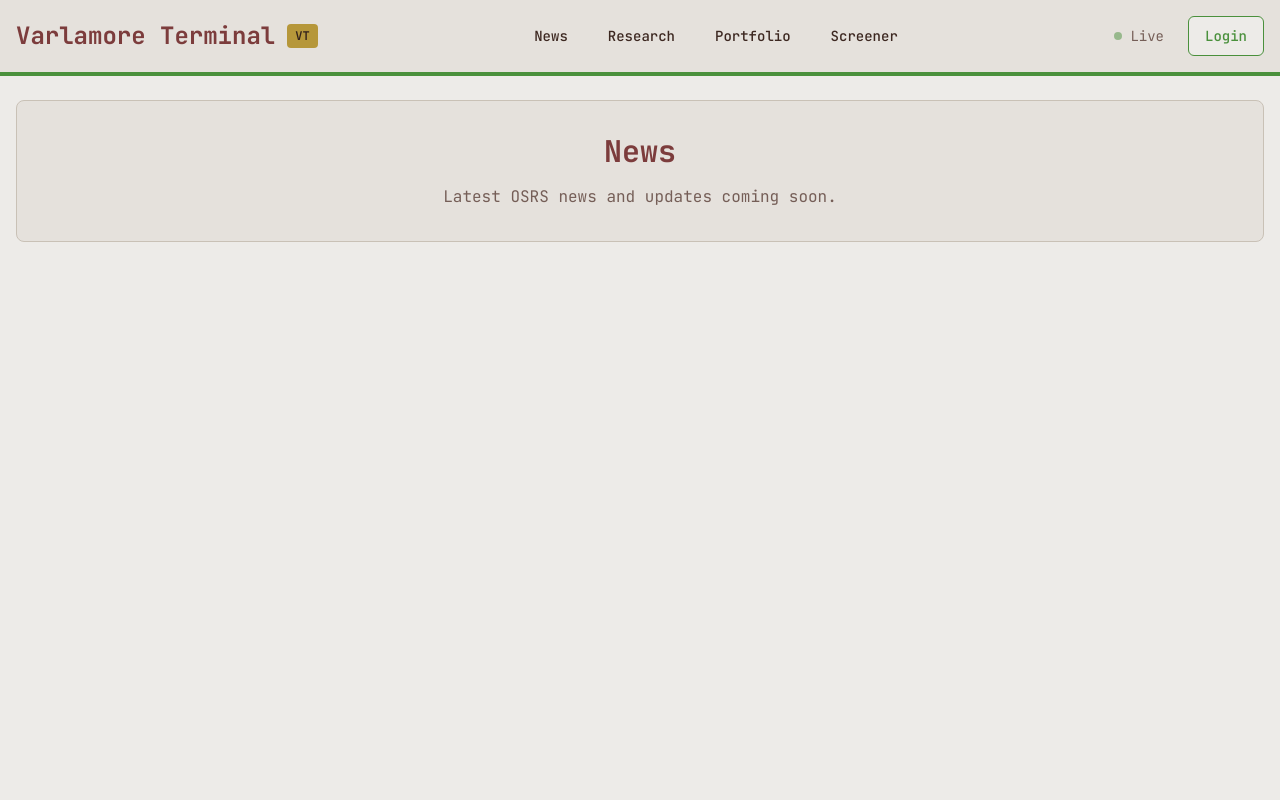
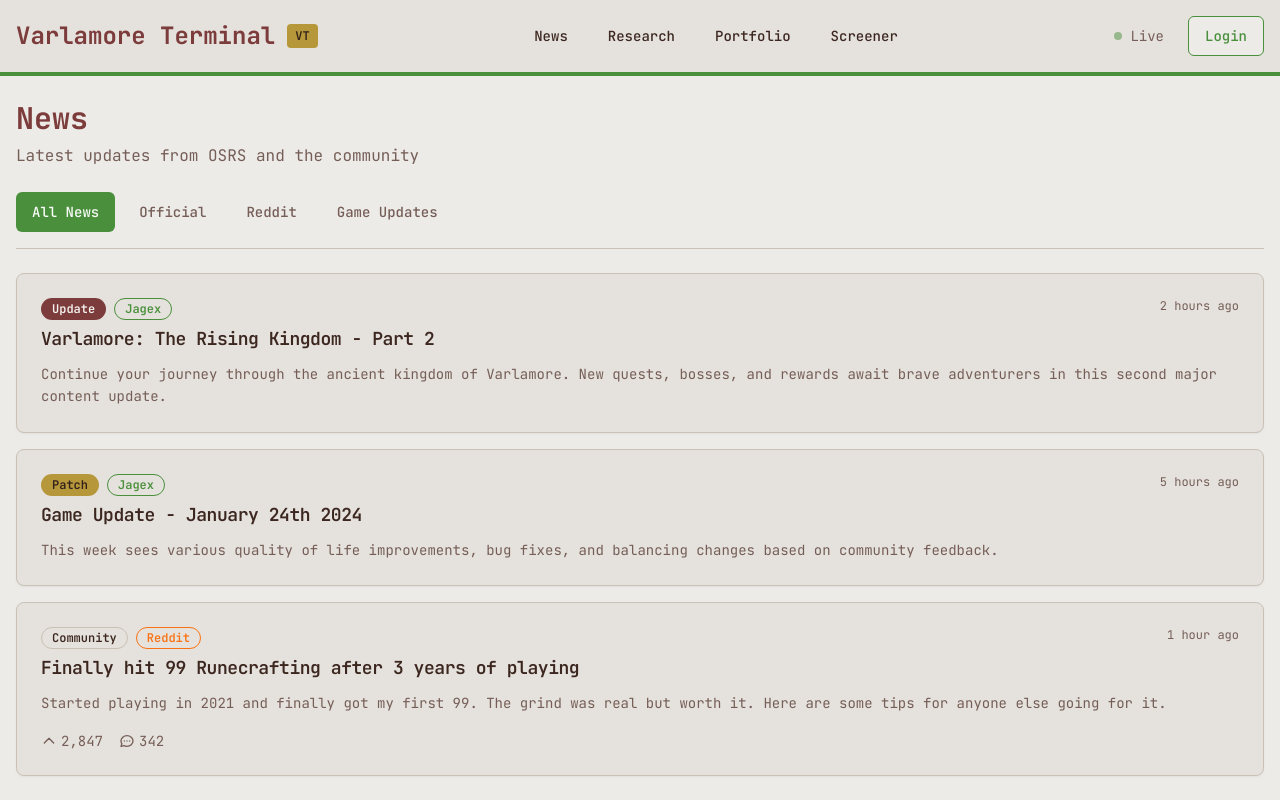
Before and after one commit to fisherrjd/osrs_ge, a Vue app in the folder frontend/: page /news in a window 1280 px wide. Built offline with nearby package versions, Linux system fonts and the light colour scheme.

Commit message:
init news posts

```diff
--- a/frontend/src/views/NewsView.vue
+++ b/frontend/src/views/NewsView.vue
@@ -1,13 +1,171 @@
 <script setup lang="ts">
+import { ref } from 'vue'
+import { Card, CardContent, CardHeader, CardTitle, CardDescription } from '@/components/ui/card'
+import { Badge } from '@/components/ui/badge'
+import { Button } from '@/components/ui/button'
+
+type NewsCategory = 'all' | 'official' | 'reddit' | 'updates'
+
+const activeTab = ref<NewsCategory>('all')
+
+interface NewsItem {
+  id: number
+  title: string
+  description: string
+  source: 'official' | 'reddit'
+  category: 'update' | 'patch' | 'community' | 'event'
+  date: string
+  timeAgo: string
+  url: string
+  upvotes?: number
+  comments?: number
+}
+
+const dummyNews: NewsItem[] = [
+  {
+    id: 1,
+    title: 'Varlamore: The Rising Kingdom - Part 2',
+    description: 'Continue your journey through the ancient kingdom of Varlamore. New quests, bosses, and rewards await brave adventurers in this second major content update.',
+    source: 'official',
+    category: 'update',
+    date: '2024-01-24',
+    timeAgo: '2 hours ago',
+    url: 'https://secure.runescape.com/m=news/varlamore-the-rising-kingdom-part-2',
+  },
+  {
+    id: 2,
+    title: 'Game Update - January 24th 2024',
+    description: 'This week sees various quality of life improvements, bug fixes, and balancing changes based on community feedback.',
+    source: 'official',
+    category: 'patch',
+    date: '2024-01-24',
+    timeAgo: '5 hours ago',
+    url: 'https://secure.runescape.com/m=news/game-update-january-24th-2024',
+  },
+  {
+    id: 3,
+    title: 'Finally hit 99 Runecrafting after 3 years of playing',
+    description: 'Started playing in 2021 and finally got my first 99. The grind was real but worth it. Here are some tips for anyone else going for it.',
+    source: 'reddit',
+    category: 'community',
+    date: '2024-01-24',
+    timeAgo: '1 hour ago',
+    url: 'https://www.reddit.com/r/2007scape/comments/example1',
+    upvotes: 2847,
+    comments: 342,
+  },
+]
+
+function openNewsItem(url: string) {
+  window.open(url, '_blank', 'noopener,noreferrer')
+}
+
+const tabs: { key: NewsCategory; label: string }[] = [
+  { key: 'all', label: 'All News' },
+  { key: 'official', label: 'Official' },
+  { key: 'reddit', label: 'Reddit' },
+  { key: 'updates', label: 'Game Updates' },
+]
+
+function filteredNews() {
+  if (activeTab.value === 'all') return dummyNews
+  if (activeTab.value === 'official') return dummyNews.filter(n => n.source === 'official')
+  if (activeTab.value === 'reddit') return dummyNews.filter(n => n.source === 'reddit')
+  if (activeTab.value === 'updates') return dummyNews.filter(n => n.category === 'update' || n.category === 'patch')
+  return dummyNews
+}
+
+function getCategoryBadgeVariant(category: NewsItem['category']): 'default' | 'secondary' | 'destructive' | 'outline' {
+  switch (category) {
+    case 'update': return 'default'
+    case 'patch': return 'secondary'
+    case 'event': return 'destructive'
+    case 'community': return 'outline'
+    default: return 'outline'
+  }
+}
+
+function formatCategory(category: NewsItem['category']): string {
+  return category.charAt(0).toUpperCase() + category.slice(1)
+}
 </script>
 
 <template>
   <div class="container mx-auto px-4 py-6">
-    <div class="bg-card rounded-lg border border-border p-8 text-center">
-      <h1 class="text-3xl font-bold text-primary mb-4">News</h1>
-      <p class="text-muted-foreground">
-        Latest OSRS news and updates coming soon.
-      </p>
+    <!-- Header -->
+    <div class="mb-6">
+      <h1 class="text-3xl font-bold text-primary mb-2">News</h1>
+      <p class="text-muted-foreground">Latest updates from OSRS and the community</p>
+    </div>
+
+    <!-- Tab Navigation -->
+    <div class="flex gap-2 mb-6 border-b border-border pb-4">
+      <Button
+        v-for="tab in tabs"
+        :key="tab.key"
+        :variant="activeTab === tab.key ? 'default' : 'ghost'"
+        :class="[
+          activeTab === tab.key
+            ? 'bg-accent text-accent-foreground'
+            : 'text-muted-foreground hover:text-foreground'
+        ]"
+        @click="activeTab = tab.key"
+      >
+        {{ tab.label }}
+      </Button>
+    </div>
+
+    <!-- News Grid -->
+    <div class="grid gap-4">
+      <Card
+        v-for="item in filteredNews()"
+        :key="item.id"
+        class="hover:border-accent/50 transition-colors cursor-pointer"
+        @click="openNewsItem(item.url)"
+      >
+        <CardHeader class="pb-3">
+          <div class="flex items-start justify-between gap-4">
+            <div class="flex-1">
+              <div class="flex items-center gap-2 mb-2">
+                <Badge :variant="getCategoryBadgeVariant(item.category)">
+                  {{ formatCategory(item.category) }}
+                </Badge>
+                <Badge variant="outline" :class="item.source === 'official' ? 'border-accent text-accent' : 'border-orange-500 text-orange-500'">
+                  {{ item.source === 'official' ? 'Jagex' : 'Reddit' }}
+                </Badge>
+              </div>
+              <CardTitle class="text-lg leading-tight">{{ item.title }}</CardTitle>
+            </div>
+            <span class="text-xs text-muted-foreground whitespace-nowrap">{{ item.timeAgo }}</span>
+          </div>
+        </CardHeader>
+        <CardContent>
+          <CardDescription class="text-sm leading-relaxed">
+            {{ item.description }}
+          </CardDescription>
+
+          <!-- Reddit-specific stats -->
+          <div v-if="item.source === 'reddit'" class="flex items-center gap-4 mt-4 text-sm text-muted-foreground">
+            <span class="flex items-center gap-1">
+              <svg class="w-4 h-4" fill="none" stroke="currentColor" viewBox="0 0 24 24">
+                <path stroke-linecap="round" stroke-linejoin="round" stroke-width="2" d="M5 15l7-7 7 7" />
+              </svg>
+              {{ item.upvotes?.toLocaleString() }}
+            </span>
+            <span class="flex items-center gap-1">
+              <svg class="w-4 h-4" fill="none" stroke="currentColor" viewBox="0 0 24 24">
+                <path stroke-linecap="round" stroke-linejoin="round" stroke-width="2" d="M8 12h.01M12 12h.01M16 12h.01M21 12c0 4.418-4.03 8-9 8a9.863 9.863 0 01-4.255-.949L3 20l1.395-3.72C3.512 15.042 3 13.574 3 12c0-4.418 4.03-8 9-8s9 3.582 9 8z" />
+              </svg>
+              {{ item.comments }}
+            </span>
+          </div>
+        </CardContent>
+      </Card>
+    </div>
+
+    <!-- Empty State -->
+    <div v-if="filteredNews().length === 0" class="text-center py-12">
+      <p class="text-muted-foreground">No news items found for this filter.</p>
     </div>
   </div>
 </template>
```
